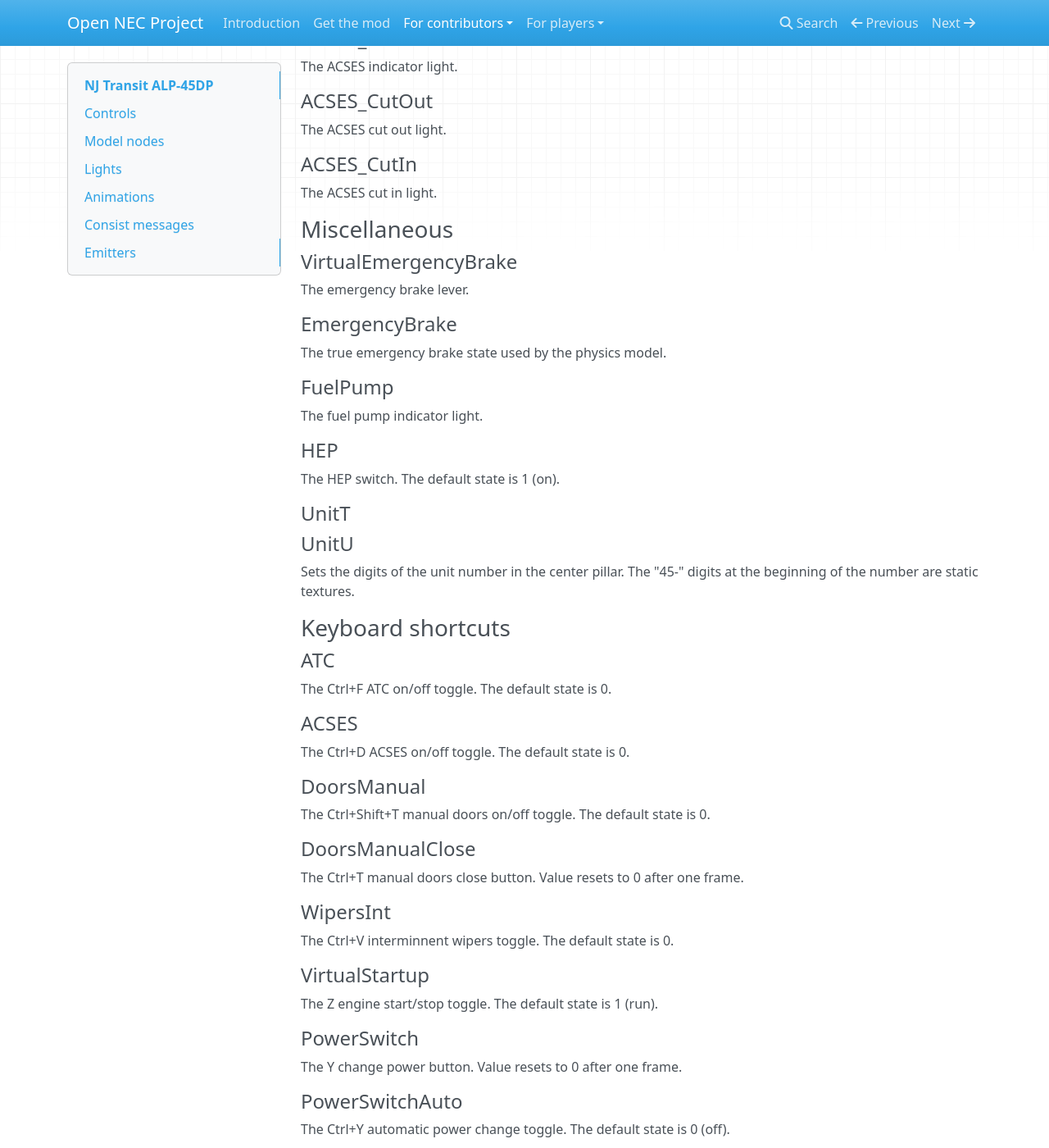
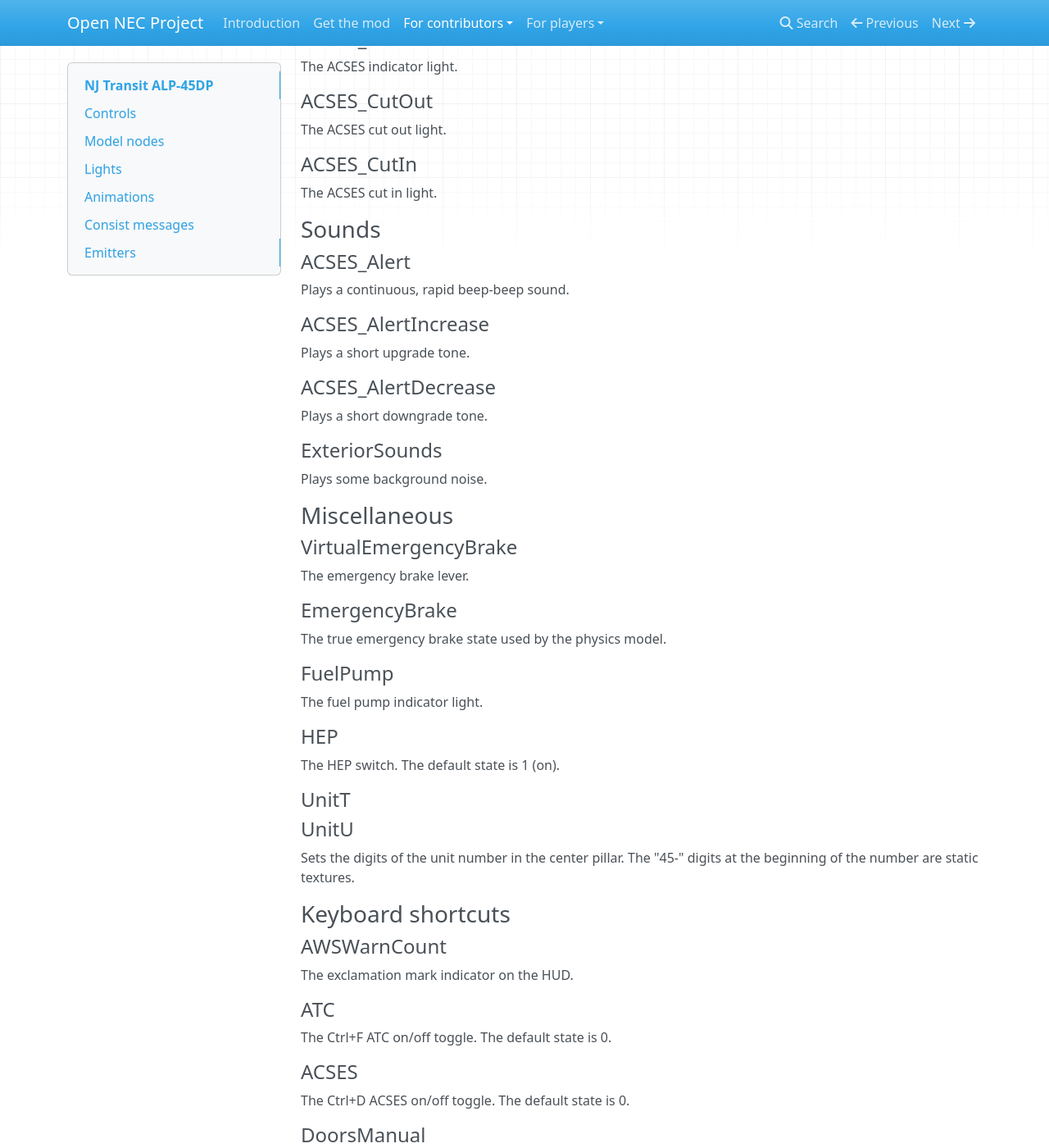
Before and after one commit to YoRyan/open-nec, an MkDocs documentation site: the page built from Docs/for-contributors/rolling-stock/njt-alp45.md, in a window 1280 px wide and 1400 px high, scrolled down 4172 px. Shown: the whole window at 82% size. Built offline with MkDocs 1.6.1, drawn with Linux system fonts in a browser that asks for light colours; nearby versions of some CDN libraries.

Commit message:
docs(ALP45): add some missing safety systems controls

```diff
--- a/Docs/for-contributors/rolling-stock/njt-alp45.md
+++ b/Docs/for-contributors/rolling-stock/njt-alp45.md
@@ -206,6 +206,24 @@
 
 The ACSES cut in light.
 
+### Sounds
+
+#### ACSES_Alert
+
+Plays a continuous, rapid beep-beep sound.
+
+#### ACSES_AlertIncrease
+
+Plays a short upgrade tone.
+
+#### ACSES_AlertDecrease
+
+Plays a short downgrade tone.
+
+#### ExteriorSounds
+
+Plays some background noise.
+
 ### Miscellaneous
 
 #### VirtualEmergencyBrake
@@ -231,6 +249,10 @@
 Sets the digits of the unit number in the center pillar. The "45-" digits at the beginning of the number are static textures.
 
 ### Keyboard shortcuts
+
+#### AWSWarnCount
+
+The exclamation mark indicator on the HUD.
 
 #### ATC
 
```
